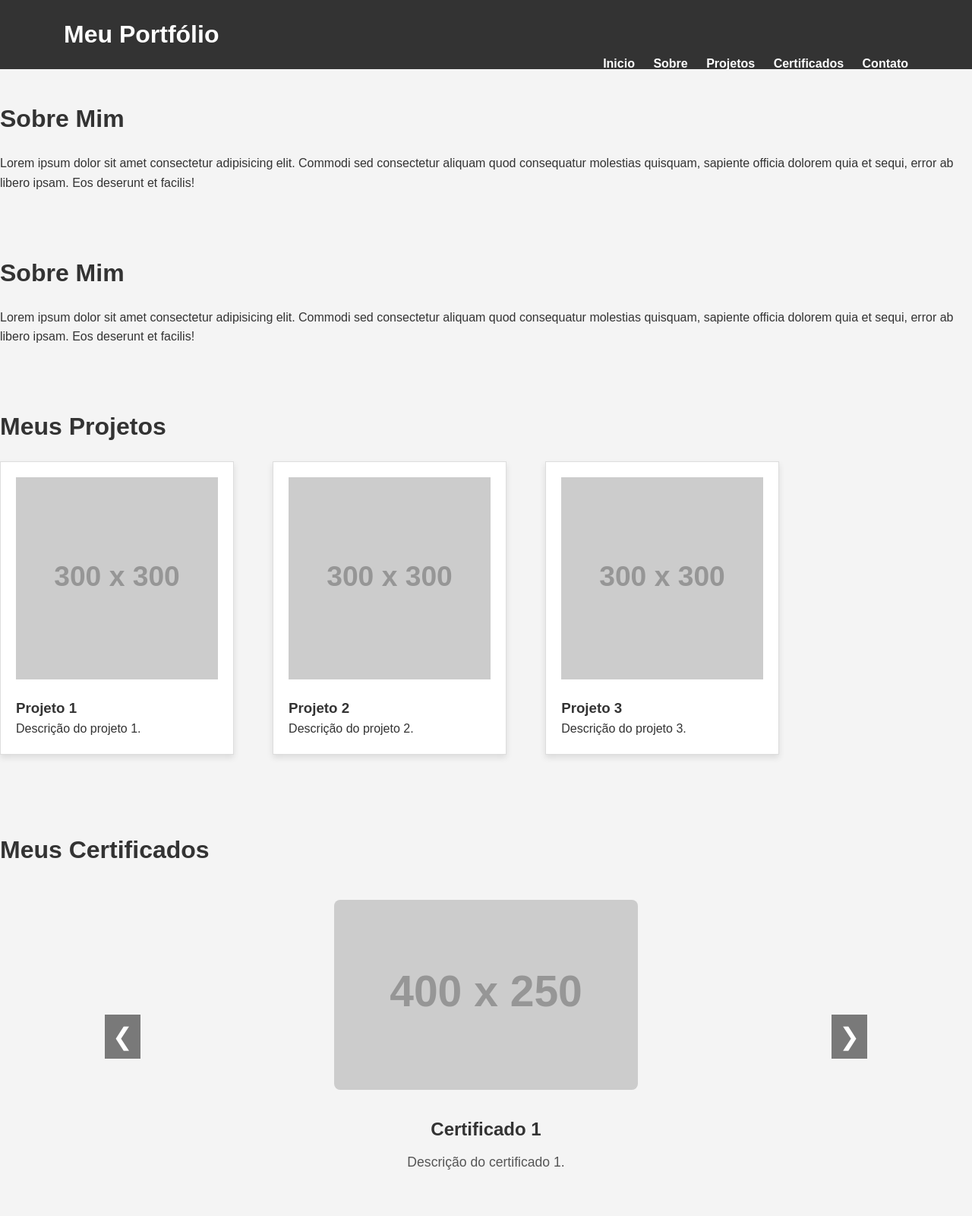
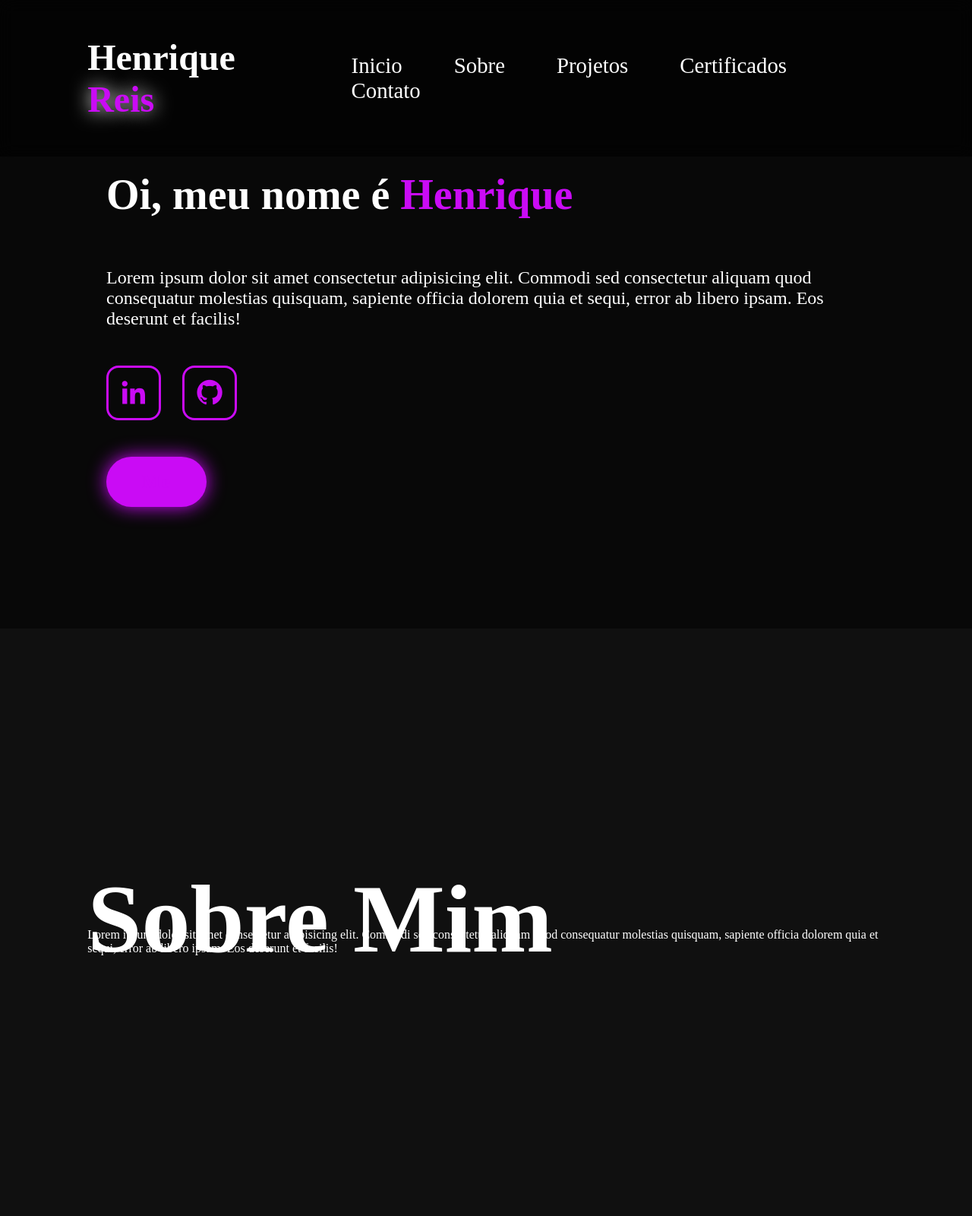
Before and after one commit to Henrique-da-Silva-Reis/portifolio, a plain HTML site: page index.html in a window 1280 px wide. Shown: the top 1600 px of the page at 76% size. Drawn offline with nearby package versions, Linux system fonts and the light colour scheme; placeholder pictures from the web are drawn by us.

Commit message:
novo estilo

```diff
--- a/CSS/certificados.css
+++ b/CSS/certificados.css
@@ -1,41 +1,60 @@
+.certificados h2 {
+    text-align: center;
+}
+
 /* Certificados - Carrossel */
 .carousel {
     position: relative;
-    width: 80%;
-    margin: 0 auto;
+    display: flex;
     overflow: hidden;
+    padding: 20px 0;
+    justify-content: center;
+    align-items: center;
+    width: 100%;
 }
 
 .carousel-items {
     display: flex;
+    gap: 35px; /* Espaço entre os itens */
     transition: transform 0.5s ease;
 }
 
 .carousel-item {
-    min-width: 100%;
-    box-sizing: border-box;
+    min-width: 280px;  /* Tamanho fixo do bloco de certificado */
+    flex-shrink: 0;  /* Impede que os itens encolham */
+    background-color: #fff;
+    border-radius: 8px;
+    box-shadow: 0 2px 10px rgba(0, 0, 0, 0.1);
     text-align: center;
     padding: 20px;
-    background-color: #f4f4f4;
+    transition: transform 0.3s ease-in-out;
 }
 
 .carousel-item img {
-    width: 80%;
-    max-width: 400px;
+    width: 100%;
+    max-width: 200px;
+    border-radius: 5px;
     margin-bottom: 15px;
-    border-radius: 8px;
 }
 
 .carousel-item h3 {
-    font-size: 1.5em;
+    font-size: 1.4em;
     margin: 10px 0;
+    color: #333;
 }
 
 .carousel-item p {
-    font-size: 1.1em;
-    color: #555;
+    font-size: 1em;
+    color: #777;
 }
 
+/* Efeito de elevação ao passar o mouse */
+.carousel-item:hover {
+    transform: translateY(-10px);
+    box-shadow: 0 4px 15px rgba(0, 0, 0, 0.2);
+}
+
+/* Botões de Navegação */
 button.prev, button.next {
     position: absolute;
     top: 50%;
@@ -47,6 +66,7 @@ button.prev, button.next {
     padding: 10px;
     cursor: pointer;
     z-index: 10;
+    transition: background-color 0.3s ease;
 }
 
 button.prev {
@@ -60,3 +80,19 @@ button.next {
 button.prev:hover, button.next:hover {
     background-color: rgba(0, 0, 0, 0.7);
 }
+
+/* Responsividade */
+@media (max-width: 768px) {
+    .carousel {
+        padding: 10px;
+    }
+    .carousel-item {
+        min-width: 200px;  /* Reduzir o tamanho dos itens em telas menores */
+    }
+}
+
+@media (max-width: 480px) {
+    .carousel-item {
+        min-width: 150px;  /* Ainda menor em telas muito pequenas */
+    }
+}
--- a/CSS/contato.css
+++ b/CSS/contato.css
@@ -0,0 +1,3 @@
+.contato h2{
+    text-align: center;
+}
--- a/CSS/navegacao.css
+++ b/CSS/navegacao.css
@@ -3,106 +3,163 @@
     margin: 0;
     padding: 0;
     box-sizing: border-box;
+    text-decoration: none;
+    border: none;
+    outline: none;
+    scroll-behavior: smooth;
+}
+
+:root {
+    --bg-color1: #080808;
+    --bg-color2: #101010;
+    --bg-color3: #fff;
+    --bg-color4: #ca0bf5;
+}
+
+html {
+    overflow-y: hidden;
 }
 
 body {
-    font-family: Arial, sans-serif;
-    line-height: 1.6;
-    background-color: #f4f4f4;
-    color: #333;
+    color: #fff;
+    background: #080808;
+}
+
+header {
+    position: fixed;
+    top: 0;
+    left: 0;
+    width: 100%;
+    padding: 3rem 9%;
+    background: rgba(0, 0, 0, 0.6);
+    backdrop-filter: blur(10px);
+    display: flex;
+    align-items: center;
+    justify-content: space-between;
+    z-index: 100;
+}
+
+.logo {
+    font-size: 3rem;
+    color: var(--bg-color3);
+    font-weight: 800;
+    cursor: pointer;
+    transition: 0.3s ease-in-out;
+}
+
+.logo:hover {
+    transform: scale(1.1);
+}
+
+.logo span {
+    text-shadow: 0 0 25px var(--bg-color3);
+}
+
+.navbar a{
+    font-size: 1.8rem;
+    color: var(--bg-color3);
+    margin-left: 4rem;
+    font-weight: 500;
+    transition: 0.3s ease;
+    border-bottom: 3px solid transparent;
+}
+
+.navbar a:hover,
+.navbar a:active {
+    color: var(--bg-color4);
+    border-bottom: 3px solid var(--bg-color4);
+}
+
+#menu-icon {
+    font-size: 3.6rem;
+    color: var(--bg-color4);
+    display: none;
+}
+
+/*Iniciando a home*/
+section {
+    min-height: 100vh;
+    padding: 10rem 9% 10rem;
 }
 
 .inicio {
-    background-color: linear-gradient(45deg, #000000, #1c00bd);
+    display: flex;
+    justify-content: center;
+    align-items: center;
+    gap: 15rem;
 }
 
-.container {
-    width: 90%;
-    max-width: 1200px;
-    margin: 0 auto;
+.inicio-content {
+    display: flex;
+    flex-direction: column;
+    align-items: baseline;
+    text-align: left;
+    justify-content: center;
+    margin-top: 3rem;
 }
 
-header {
-    background: #333;
-    color: #fff;
-    padding: 20px 0;
+span {
+    color: var(--bg-color4);
 }
 
-header h1 {
-    font-size: 2em;
-    margin-left: 20px;
-    display: inline-block;
+.logo span {
+    color: var(--bg-color4);
 }
 
-nav ul {
-    list-style: none;
-    float: right;
-    margin-right: 20px;
+.inicio-content h3 {
+    margin-bottom: 2rem;
 }
 
-nav ul li {
-    display: inline;
-    margin-left: 20px;
+.inicio-content h2 {
+    margin-bottom: 2rem;
+    margin-top: 1rem;
+    font-size: 3.5rem;
 }
 
-nav ul li a {
-    color: #fff;
-    text-decoration: none;
-    font-weight: bold;
+.inicio-content p{
+    font-size: 1.5rem;
+    font-weight: 500;
+    max-width: 1000px;
 }
 
-section {
-    padding: 40px 0;
+.social-icons a{
+    display: inline-flex;
+    justify-content: center;
+    align-items: center;
+    width: 4.5rem;
+    height: 4.5rem;
+    background: transparent;
+    border: 0.2rem solid var(--bg-color4);
+    font-size: 2.5rem;
+    border-radius: 1rem;
+    color: var(--bg-color4);
+    margin: 3rem 1.5rem 3rem 0;
+    transition: 0.3s ease-in-out;
 }
 
-section h2 {
-    font-size: 2em;
-    margin-bottom: 20px;
+.social-icons a:hover {
+    color: var(--bg-color3);
+    transform: scale(1.3)translateY(-5px);
+    box-shadow: 0 0 25px var(--bg-color4);
+    background-color: var(--bg-color4);
 }
 
-form {
-    display: flex;
-    flex-direction: column;
+.btn {
+    display: inline-block;
+    padding: 1rem 2.8rem;
+    background: var(--bg-color4);
+    box-shadow: 0 0 25px var(--bg-color4);
+    border-radius: 4rem;
+    font-size: 1.6rem;
+    color: var(--bg-color4);
+    border: 2px solid transparent;
+    letter-spacing: 0.1rem;
+    font-weight: 600;
+    transition: 0.3s ease-in-out;
+    cursor: pointer;
 }
 
-form label {
-    margin: 10px 0 5px;
+.btn:hover {
+    transform: scale(1.85);
+    box-shadow: 0 0 50px var(--bg-color4);
 }
-
-form input, form textarea {
-    padding: 10px;
-    margin-bottom: 10px;
-    border: 1px solid #ddd;
-    border-radius: 4px;
-}
-
-form button {
-    padding: 10px 15px;
-    background-color: #333;
-    color: #fff;
-    border: none;
-    cursor: pointer;
-    border-radius: 4px;
-}
-
-form button:hover {
-    background-color: #555;
-}
-
-footer {
-    background: #333;
-    color: #fff;
-    text-align: center;
-    padding: 20px 0;
-}
-
-@media (max-width: 768px) {
-    .projetos {
-        flex-direction: column;
-        align-items: center;
-    }
-
-    .projeto {
-        width: 80%;
-    }
-}
--- a/CSS/projetos.css
+++ b/CSS/projetos.css
@@ -3,7 +3,9 @@
     justify-content: space-between;
     flex-wrap: wrap;
 }
-
+.projetos h2 {
+    text-align: center;
+}
 .projeto {
     background: #fff;
     border: 1px solid #ddd;
--- a/CSS/sobre.css
+++ b/CSS/sobre.css
@@ -0,0 +1,30 @@
+:root {
+    --bg-color1: #080808;
+    --bg-color2: #101010;
+    --bg-color3: #fff;
+    --bg-color4: #ca0bf5;
+}
+
+.sobre {
+    display: flex;
+    justify-content: center;
+    align-items: center;
+    gap: 10rem;
+    background: var(--bg-color2);
+    color: var(--bg-color3);
+}
+
+.sobre h2 span {
+    color: var(--bg-color4);
+    text-shadow: 0 0 50px var(--bg-color4);
+}
+
+.heading {
+    text-align: center;
+    font-size: 8rem;
+}
+
+.sobre-content h2 {
+    text-align: left;
+    line-height: 1.5rem;
+}
--- a/JS/carrossel.js
+++ b/JS/carrossel.js
@@ -1,23 +1,38 @@
-let currentIndex = 0;
+document.addEventListener("DOMContentLoaded", function() {
+    const prevButton = document.querySelector(".prev");
+    const nextButton = document.querySelector(".next");
+    const carouselItems = document.querySelector(".carousel-items");
+    const totalItems = document.querySelectorAll(".carousel-item").length;
+    const itemWidth = document.querySelector(".carousel-item").offsetWidth + 15; // Considerando o gap
 
-function moveCarousel(direction) {
-    const items = document.querySelectorAll('.carousel-item');
-    const totalItems = items.length;
+    let currentIndex = 0;
 
-    // Atualiza o índice atual
-    currentIndex += direction;
-
-    // Se for o último item, volta para o primeiro
-    if (currentIndex >= totalItems) {
-        currentIndex = 0;
+    // Função para mover para o próximo item
+    function moveNext() {
+        if (currentIndex < totalItems - 1) {
+            currentIndex++;
+        } else {
+            currentIndex = 0; // Se atingir o final, volta para o primeiro
+        }
+        updateCarouselPosition();
     }
 
-    // Se for o primeiro item, vai para o último
-    if (currentIndex < 0) {
-        currentIndex = totalItems - 1;
+    // Função para mover para o item anterior
+    function movePrev() {
+        if (currentIndex > 0) {
+            currentIndex--;
+        } else {
+            currentIndex = totalItems - 1; // Se estiver no início, vai para o último
+        }
+        updateCarouselPosition();
     }
 
-    // Move os itens no carrossel
-    const carousel = document.querySelector('.carousel-items');
-    carousel.style.transform = `translateX(-${currentIndex * 100}%)`;
-}
+    // Atualiza a posição dos itens no carrossel
+    function updateCarouselPosition() {
+        carouselItems.style.transform = `translateX(-${currentIndex * itemWidth}px)`;
+    }
+
+    // Adicionando os ouvintes de eventos para os botões
+    nextButton.addEventListener("click", moveNext);
+    prevButton.addEventListener("click", movePrev);
+});
--- a/index.html
+++ b/index.html
@@ -5,6 +5,8 @@
     <meta charset="UTF-8">
     <meta name="viewport" content="width=device-width, initial-scale=1.0">
     <title>Meu Portfólio</title>
+    <link href='https://unpkg.com/boxicons@2.1.4/css/boxicons.min.css' rel='stylesheet'>
+    <link rel="stylesheet" href="https://fonts.googleapis.com/css2?family=Material+Symbols+Outlined:opsz,wght,FILL,GRAD@24,400,0,0&icon_names=arrow_forward" />
     <link rel="stylesheet" href="CSS/navegacao.css">
     <link rel="stylesheet" href="CSS/sobre.css">
     <link rel="stylesheet" href="CSS/projetos.css">
@@ -14,32 +16,40 @@
 
 <body>
     <header>
-        <div class="container">
-            <h1>Meu Portfólio</h1>
-            <nav>
-                <ul>
-                    <li><a href="#inicio">Inicio</a></li>
-                    <li><a href="#sobre">Sobre</a></li>
-                    <li><a href="#projetos">Projetos</a></li>
-                    <li><a href="#certificados">Certificados</a></li>
-                    <li><a href="#contato">Contato</a></li>
-                </ul>
+        <a href="#inicio" class="logo">Henrique
+            <span>Reis</span></a>
+
+            <i class='bx bx-menu' id="menu-icon"></i>
+
+            <nav class="navbar">
+                    <a href="#inicio">Inicio</a>
+                    <a href="#sobre">Sobre</a>
+                    <a href="#projetos">Projetos</a>
+                    <a href="#certificados">Certificados</a>
+                    <a href="#contato">Contato</a>
             </nav>
-        </div>
     </header>
 
     <section class="inicio" id="inicio">
-        <div class="inicio-container">
-            <h2>Sobre Mim</h2>
+        <div class="inicio-content">
+            <h2>Oi, meu nome é <span>Henrique</span></h2>
+            <h3 class="text-animation"><span></span></h3>
             <p>Lorem ipsum dolor sit amet consectetur adipisicing elit. Commodi sed consectetur aliquam quod consequatur
                 molestias quisquam, sapiente officia dolorem quia et sequi, error ab libero ipsam. Eos deserunt et
                 facilis!</p>
+
+            <div class="social-icons">
+                <a href="#"><i class='bx bxl-linkedin' ></i></a>
+                <a href="#"><i class='bx bxl-github' ></i></a>
+            </div>
+
+            <a href="#" class="btn">Me</a>
         </div>
     </section>
 
     <section class="sobre" id="sobre">
-        <div class="sobre-container">
-            <h2>Sobre Mim</h2>
+        <div class="sobre-content">
+            <h2 class="heading">Sobre Mim</h2>
             <p>Lorem ipsum dolor sit amet consectetur adipisicing elit. Commodi sed consectetur aliquam quod consequatur
                 molestias quisquam, sapiente officia dolorem quia et sequi, error ab libero ipsam. Eos deserunt et
                 facilis!</p>
@@ -70,28 +80,28 @@
     </section>
 
     <section class="certificados" id="certificados">
+        <h2>Certificados</h2>
         <div class="certificados-container">
-            <h2>Meus Certificados</h2>
             <div class="carousel">
+                <button class="prev">❮</button>
                 <div class="carousel-items">
                     <div class="carousel-item">
-                        <img src="https://via.placeholder.com/400x250" alt="Certificado 1">
-                        <h3>Certificado 1</h3>
-                        <p>Descrição do certificado 1.</p>
+                        <img src="IMG/assassins-creed.jpg" alt="imagem">
+                        <h3>Desenvolvedor</h3>
+                        <p>Certificado em Desenvolvimento Web Full Stack.</p>
                     </div>
                     <div class="carousel-item">
-                        <img src="https://via.placeholder.com/400x250" alt="Certificado 2">
-                        <h3>Certificado 2</h3>
-                        <p>Descrição do certificado 2.</p>
+                        <img src="IMG/assassins-creed.jpg" alt="imagem">
+                        <h3>Desenvolvedor</h3>
+                        <p>Certificado em Desenvolvimento Web Full Stack.</p>
                     </div>
                     <div class="carousel-item">
-                        <img src="https://via.placeholder.com/400x250" alt="Certificado 3">
-                        <h3>Certificado 3</h3>
-                        <p>Descrição do certificado 3.</p>
+                        <img src="IMG/assassins-creed.jpg" alt="imagem">
+                        <h3>Desenvolvedor</h3>
+                        <p>Certificado em Desenvolvimento Web Full Stack.</p>
                     </div>
                 </div>
-                <button class="prev" onclick="moveCarousel(-1)">&#10094;</button>
-                <button class="next" onclick="moveCarousel(1)">&#10095;</button>
+                <button class="next">❯</button>
             </div>
         </div>
     </section>
```
